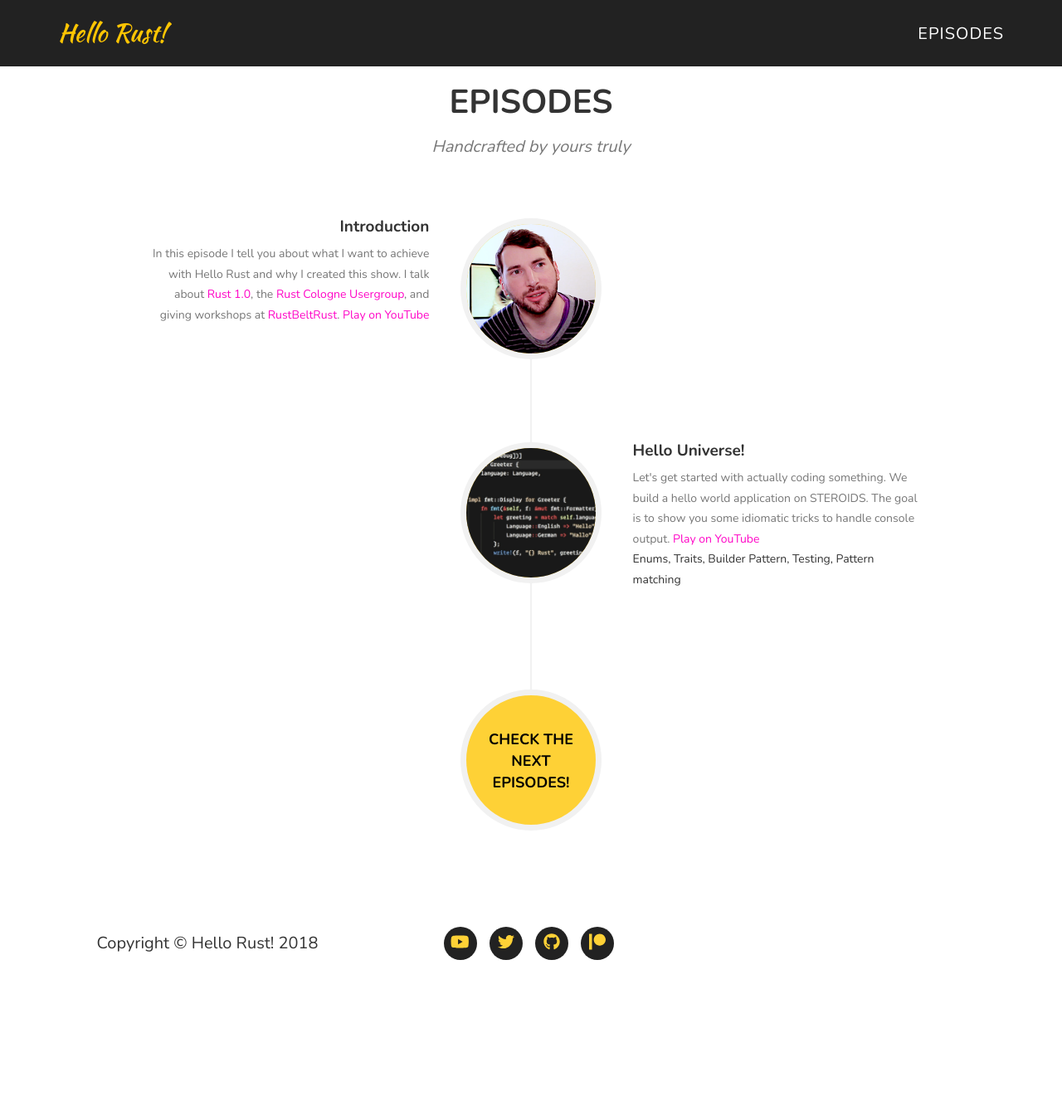
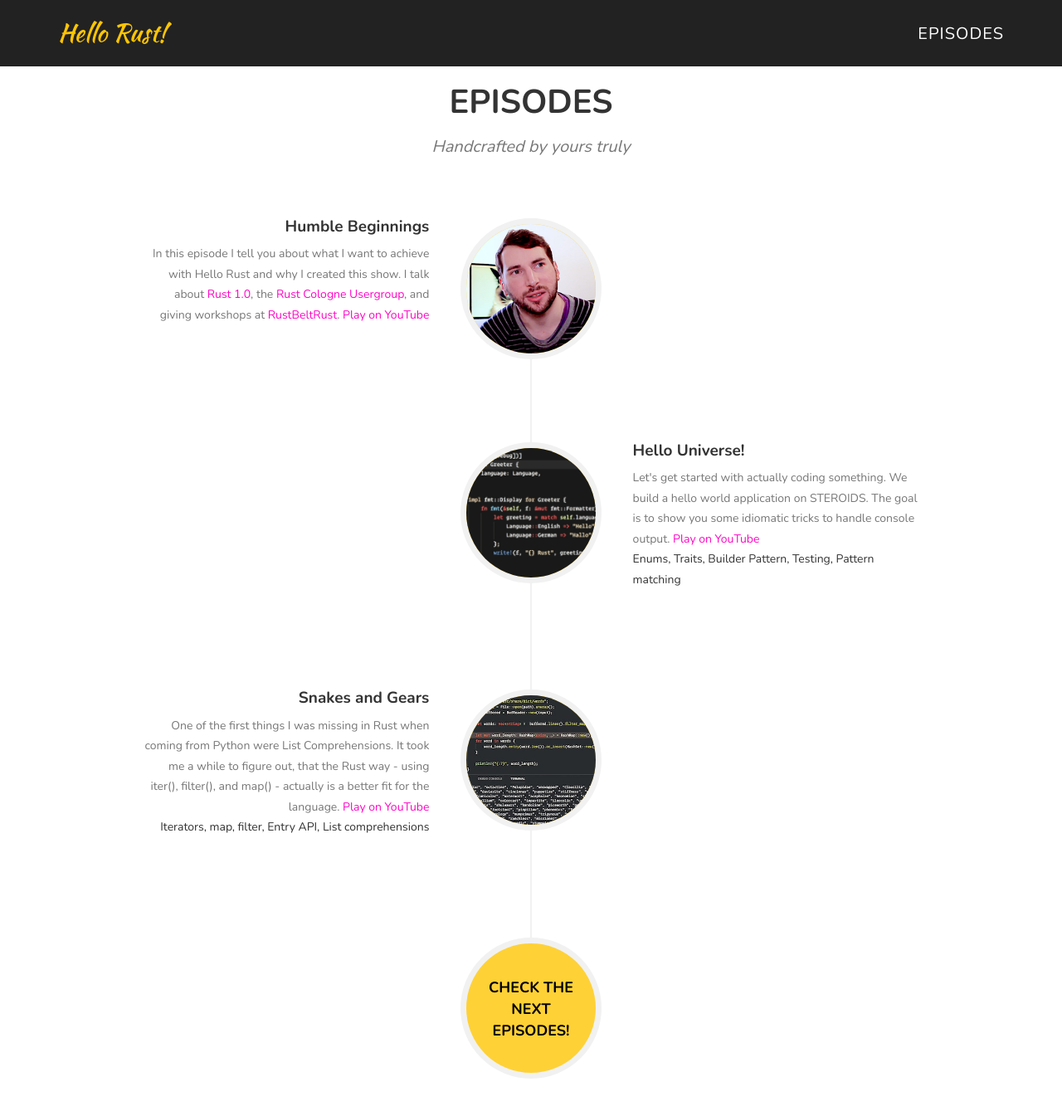
Before and after one commit to hello-rust/old-hello-rust.github.io, a Jekyll site: the page built from index.html, in a window 1280 px wide and 1400 px high, scrolled down 966 px. Shown: the top 1339 px of the window at 83% size. Built offline with Jekyll 4.4.1, drawn with Linux system fonts in a browser that asks for light colours; nearby versions of some CDN libraries; before the commit the page ends 2148 px from its top, so only the background shows below that.

Commit message:
Add new episode

```diff
--- a/_includes/episodes.html
+++ b/_includes/episodes.html
@@ -16,7 +16,7 @@
                         </div>
                         <div class="timeline-panel">
                             <div class="timeline-heading">
-                                <h4 class="subheading">Introduction</h4>
+                                <h4 class="subheading">Humble Beginnings</h4>
                             </div>
                             <div class="timeline-body">
                                 <p class="text-muted">In this episode I tell you about what I want to achieve with Hello Rust and why I created
@@ -46,6 +46,25 @@
                             </div>
                         </div>
                     </li>
+                    <li class="timeline">
+                        <div class="timeline-image">
+                            <img class="img-circle img-responsive" src="img/episodes/2.jpg" alt="">
+                        </div>
+                        <div class="timeline-panel">
+                            <div class="timeline-heading">
+                                <h4 class="subheading">Snakes and Gears</h4>
+                            </div>
+                            <div class="timeline-body">
+                                <p class="text-muted">
+                                    One of the first things I was missing in Rust when coming from Python were List Comprehensions. It took me a while to figure
+                                    out, that the Rust way - using iter(), filter(), and map() - actually is a better fit
+                                    for the language.
+                                    <a href="https://www.youtube.com/watch?v=BWuSwwy-tlU">Play on YouTube</a>
+                                </p>
+                                <p>Iterators, map, filter, Entry API, List comprehensions</p>
+                            </div>
+                        </div>
+                    </li>
                     <li class="timeline-inverted">
                         <a href="http://github.com/hello-rust/show/">
                             <div class="timeline-image">
```
Also changed, not shown: img/episodes/2.jpg (added).
